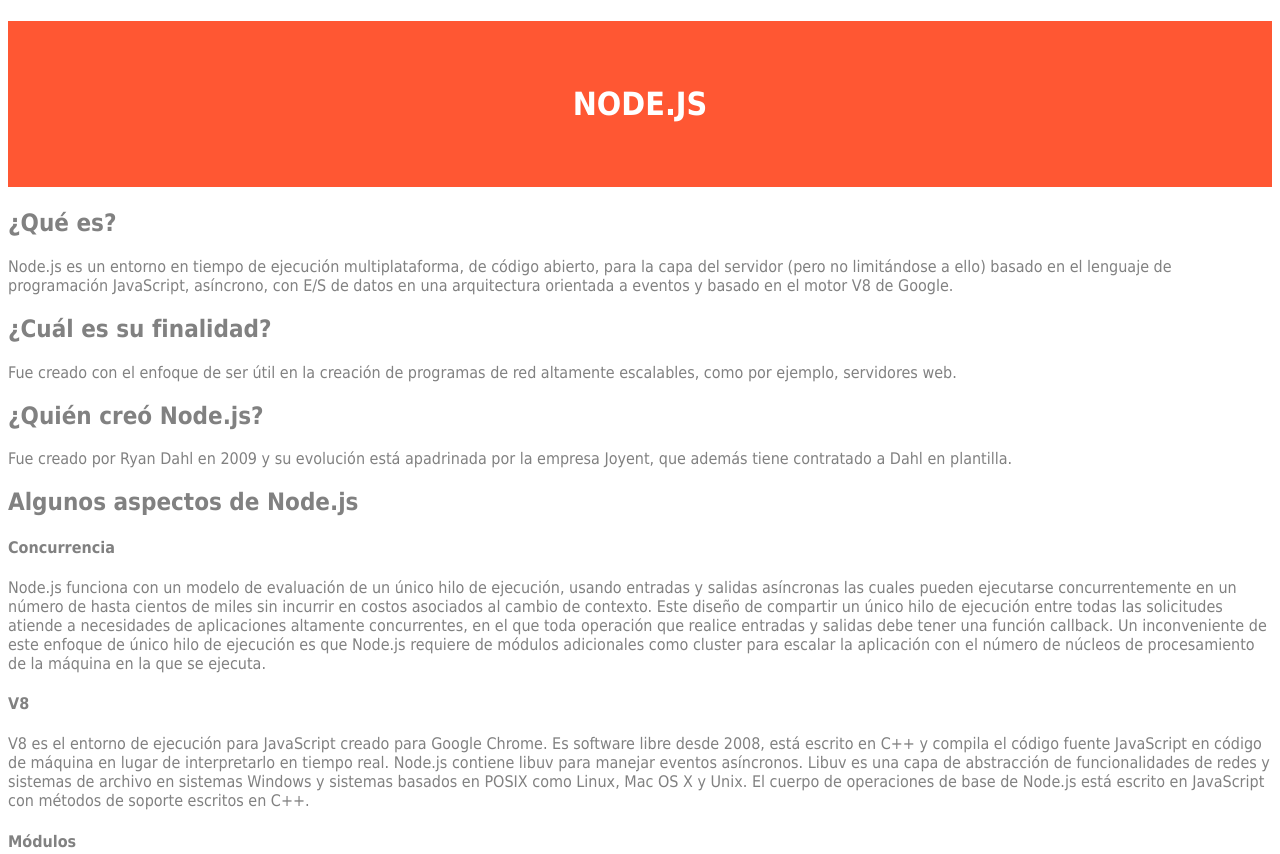
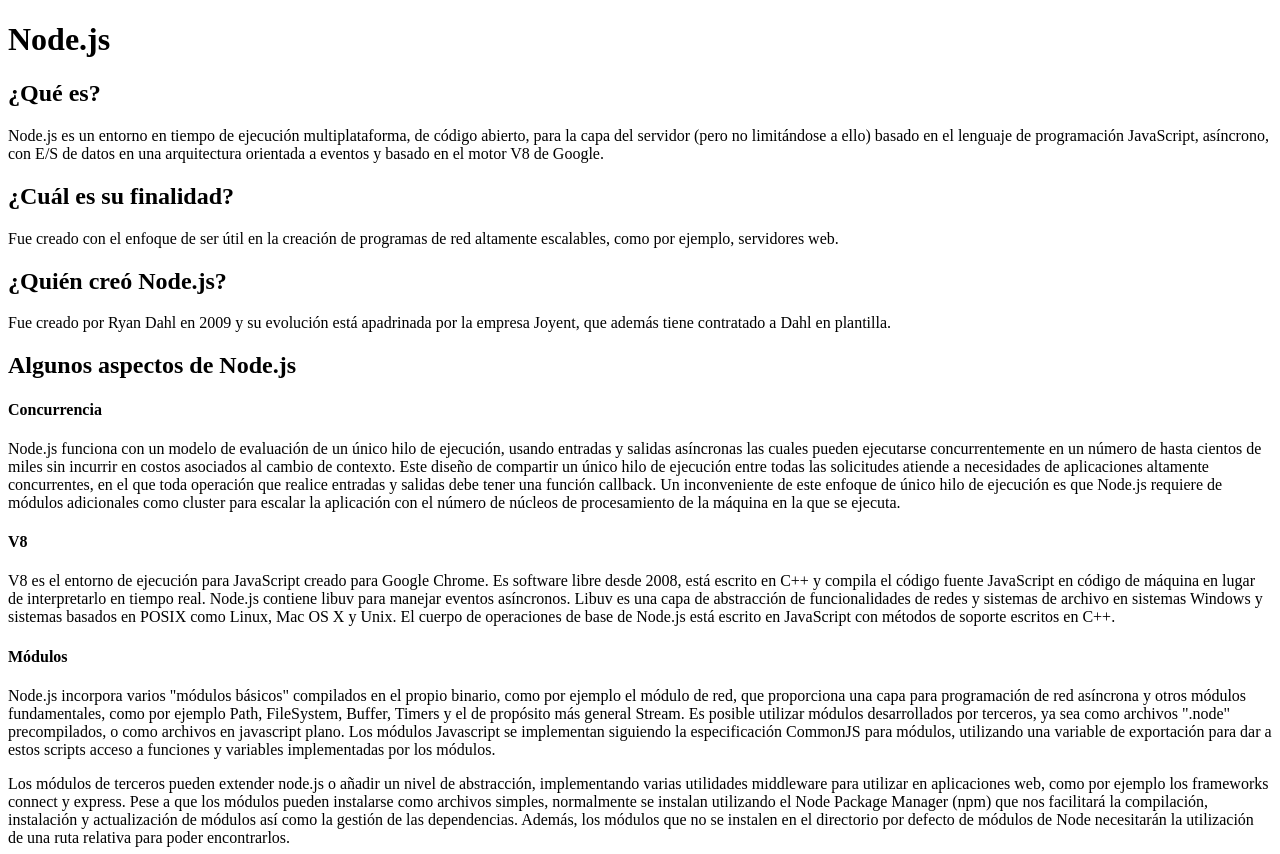
Before and after one commit to carlosgarriga12/sew_html, a plain HTML site: page index.html in a window 1280 px wide. Shown: the top 854 px of the page. Drawn offline with Linux system fonts and the light colour scheme.

Commit message:
Add files via upload

```diff
--- a/estilo/estilo.css
+++ b/estilo/estilo.css
@@ -1,17 +1 @@
 /*Carlos Garriga Suárez UO276903*/
-
-/*Especificidad: 001*/
-body {
-    font-family: Tahoma, sans-serif;
-    color: #818181;
-    background-color: #fff;
-}
-
-/*Especificidad: 001*/
-h1 {
-    color: #fff;
-    background-color: #FF5733;
-    text-transform: uppercase;
-    padding: 2em;
-    text-align: center;
-}
```
